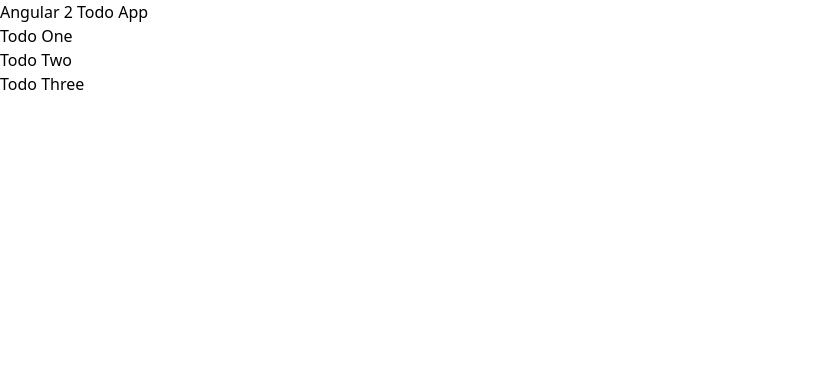
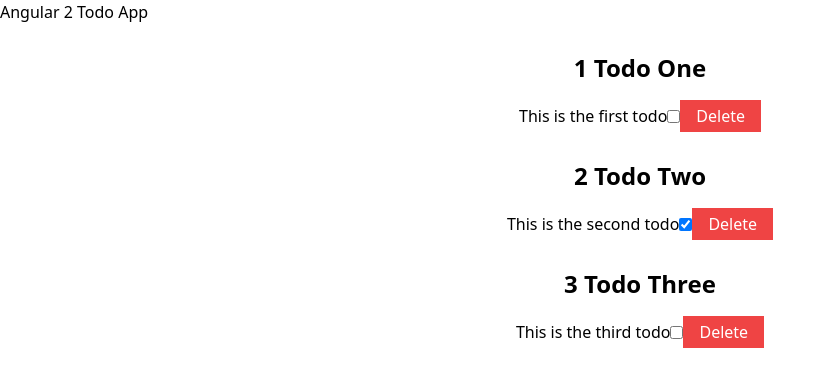
Before and after one commit to sharduli8090/todo-list-angular, an Angular app: page / in a window 1280 px wide. Shown: the top 386 px of the page, without its empty margins (0-836 px from the left). Built offline with nearby package versions, Linux system fonts and the light colour scheme.

Commit message:
Delete Button Added

```diff
--- a/src/app/components/todo-item/todo-item.component.html
+++ b/src/app/components/todo-item/todo-item.component.html
@@ -1 +1,8 @@
-<p>{{todo?.title}}</p>
+<div class="flex items-center justify-center flex-col">
+    <div class="font-bold text-2xl mb-4 mt-7">{{todo?.id}} {{todo?.title}}</div>
+    <div class="flex items-center justify-center flex-row">
+        <p>{{todo?.description}}</p>
+        <input type="checkbox" [checked]="todo?.completed">
+        <button *ngIf="todo" class="bg-red-500 text-white px-4 py-1" (click)="todoDelete()">Delete</button>
+    </div>
+</div>
--- a/src/app/components/todo-item/todo-item.component.ts
+++ b/src/app/components/todo-item/todo-item.component.ts
@@ -1,16 +1,27 @@
-import { Component, Input, OnInit } from '@angular/core';
+import { Component, EventEmitter, Input, OnInit, Output } from '@angular/core';
+import { CommonModule } from '@angular/common';
 import { Todos } from '../../Todos';
 
 @Component({
   selector: 'app-todo-item',
   standalone: true,
-  imports: [],
+  imports: [CommonModule],
   templateUrl: './todo-item.component.html',
   styleUrl: './todo-item.component.css',
 })
 export class TodoItemComponent implements OnInit {
   @Input() todo: Todos | undefined;
+  @Output() todoDeleteEvent: EventEmitter<Todos> = new EventEmitter();
+  ngOnInit(): void {}
 
-  ngOnInit(): void {
+  todoDelete(): void {
+    if (this.todo) {
+      this.todoDeleteLogic(this.todo);
+    }
+  }
+
+  todoDeleteLogic(todo: Todos): void {
+    this.todoDeleteEvent.emit(todo);
+    console.log("Event Emitted");
   }
 }
--- a/src/app/components/todos/todos.component.html
+++ b/src/app/components/todos/todos.component.html
@@ -1,3 +1,3 @@
 <div *ngFor = 'let todo of todos'>
-  <app-todo-item [todo]="todo"></app-todo-item>
+  <app-todo-item [todo]="todo"  (todoDeleteEvent)="todoDeleteMain(todo)"></app-todo-item>
 </div>
--- a/src/app/components/todos/todos.component.ts
+++ b/src/app/components/todos/todos.component.ts
@@ -37,4 +37,9 @@ export class TodosComponent implements OnInit {
 
   ngOnInit(): void {
   }
+
+  todoDeleteMain(todo:Todos){
+    console.log("Delete Todo", todo);
+    this.todos = this.todos.filter((t) => t.id !== todo.id);
+  }
 }
```
